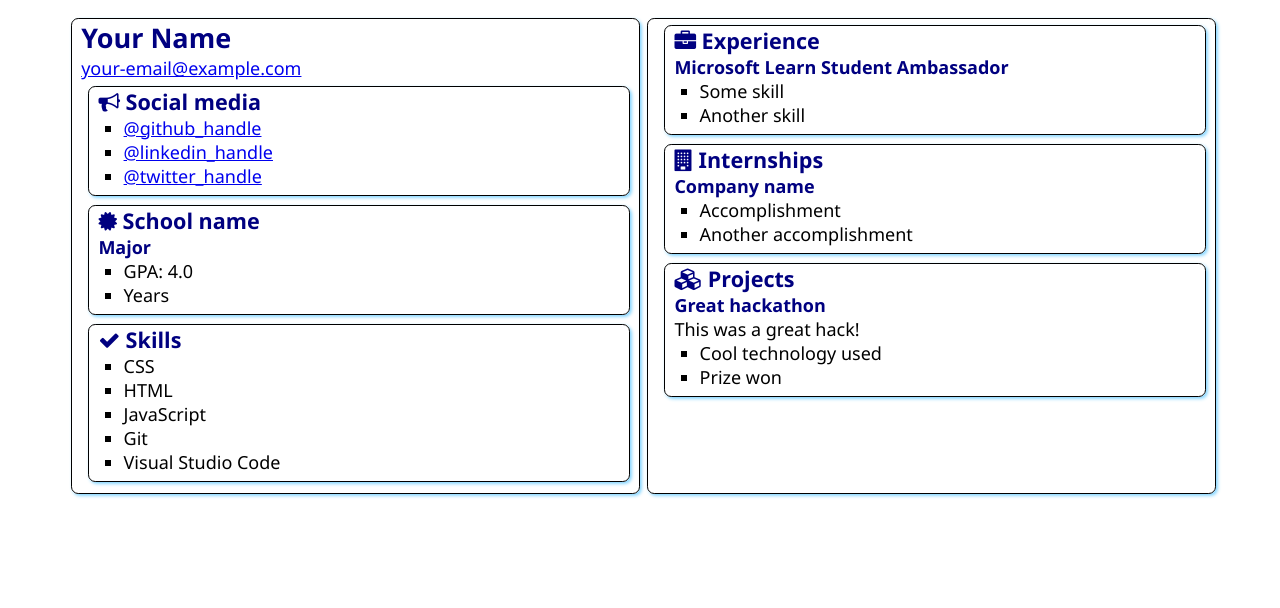
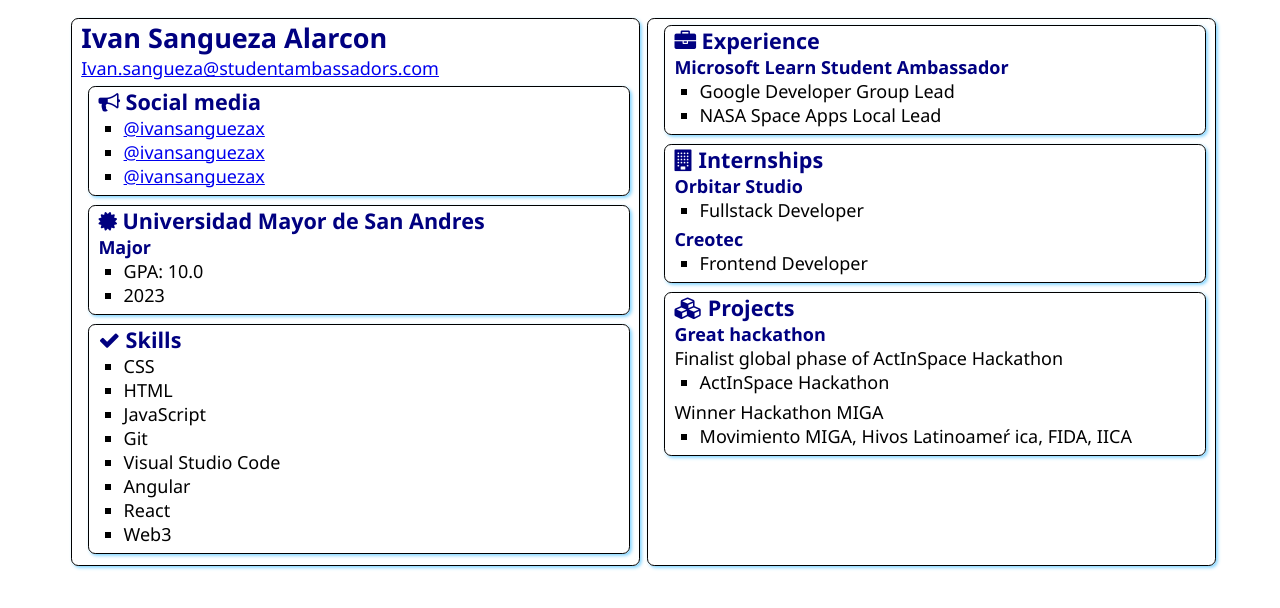
Before and after one commit to ivansanguezax/SATechnicalOnboarding, a plain HTML site: page src/index.html in a window 1280 px wide. Drawn offline with Linux system fonts and the light colour scheme.

Commit message:
Commit made from VS Code Azure Static Web Apps

```diff
--- a/src/index.html
+++ b/src/index.html
@@ -12,8 +12,8 @@
 <body>
     <main>
         <article class="box">
-            <h1>Your Name</h1>
-            <div><a href="mailto:your.email@example.com">your-email@example.com</a></div>
+            <h1>Ivan Sangueza Alarcon</h1>
+            <div><a href="mailto:your.email@example.com">Ivan.sangueza@studentambassadors.com</a></div>
 
             <section class="box">
                 <h2>
@@ -21,9 +21,9 @@
                     Social media
                 </h2>
                 <ul>
-                    <li><a href="https://github.com/<handle>">@github_handle</a></li>
-                    <li><a href="https://linkedin.com/in/<handle>">@linkedin_handle</a></li>
-                    <li><a href="https://twitter.com/<handle>">@twitter_handle</a></li>
+                    <li><a href="https://github.com/ivansanguezax">@ivansanguezax</a></li>
+                    <li><a href="https://linkedin.com/in/ivansanguezax">@ivansanguezax</a></li>
+                    <li><a href="https://twitter.com/ivansanguezax">@ivansanguezax</a></li>
                 </ul>
             </section>
 
@@ -31,12 +31,12 @@
                 <div class="education">
                     <h2>
                         <i class="fa fa-certificate" aria-hidden="true"></i>
-                        School name
+                        Universidad Mayor de San Andres
                     </h2>
                     <h3>Major</h3>
                     <ul>
-                        <li>GPA: 4.0</li>
-                        <li>Years</li>
+                        <li>GPA: 10.0</li>
+                        <li>2023</li>
                     </ul>
                 </div>
             </section>
@@ -52,6 +52,9 @@
                     <li>JavaScript</li>
                     <li>Git</li>
                     <li>Visual Studio Code</li>
+                    <li>Angular</li>
+                    <li>React</li>
+                    <li>Web3</li>
                 </ul>
             </section>
         </article>
@@ -63,8 +66,8 @@
                 </h2>
                 <h3>Microsoft Learn Student Ambassador</h3>
                 <ul>
-                    <li>Some skill</li>
-                    <li>Another skill</li>
+                    <li>Google Developer Group Lead</li>
+                    <li>NASA Space Apps Local Lead </li>
                 </ul>
             </section>
             <section class="box">
@@ -73,10 +76,13 @@
                     Internships
                 </h2>
 
-                <h3>Company name</h3>
+                <h3>Orbitar Studio</h3>
                 <ul>
-                    <li>Accomplishment</li>
-                    <li>Another accomplishment</li>
+                    <li>Fullstack Developer</li>
+                </ul>
+                <h3>Creotec</h3>
+                <ul>
+                    <li>Frontend Developer</li>
                 </ul>
             </section>
             <section class="box">
@@ -86,10 +92,13 @@
                 </h2>
 
                 <h3>Great hackathon</h3>
-                <div>This was a great hack!</div>
+                <div>Finalist global phase of ActInSpace Hackathon</div>
                 <ul>
-                    <li>Cool technology used</li>
-                    <li>Prize won</li>
+                    <li>ActInSpace Hackathon</li>
+                </ul>
+                <div>Winner Hackathon MIGA</div>
+                <ul>
+                    <li>Movimiento MIGA, Hivos Latinoameŕ ica, FIDA, IICA</li>
                 </ul>
             </section>
         </article>
```
